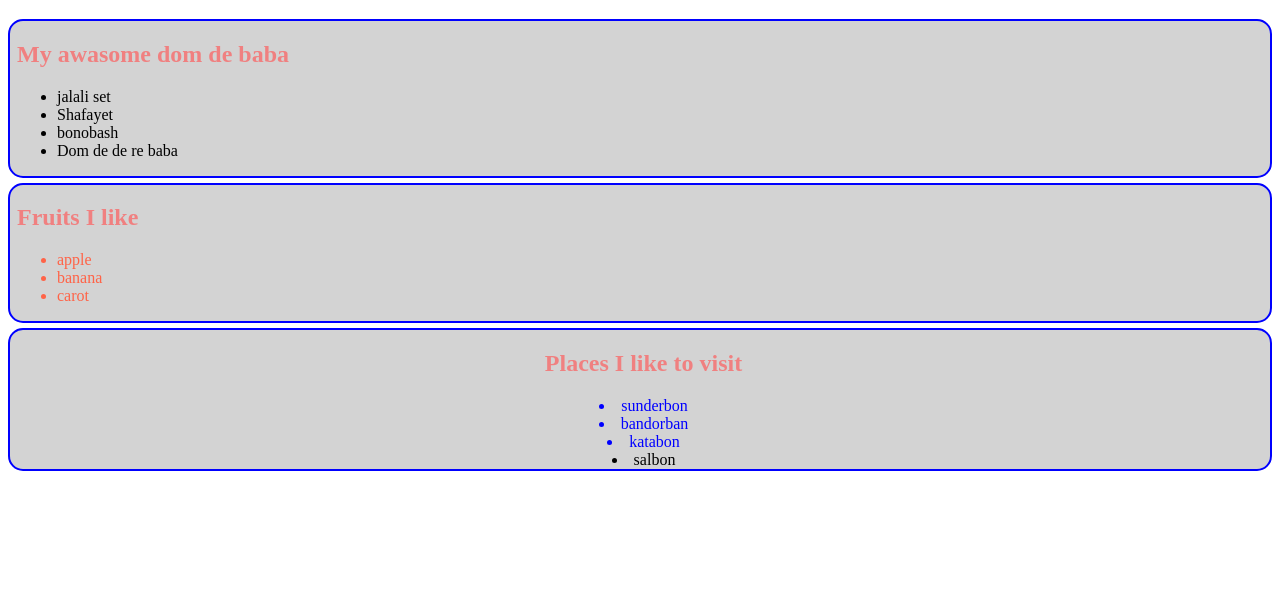
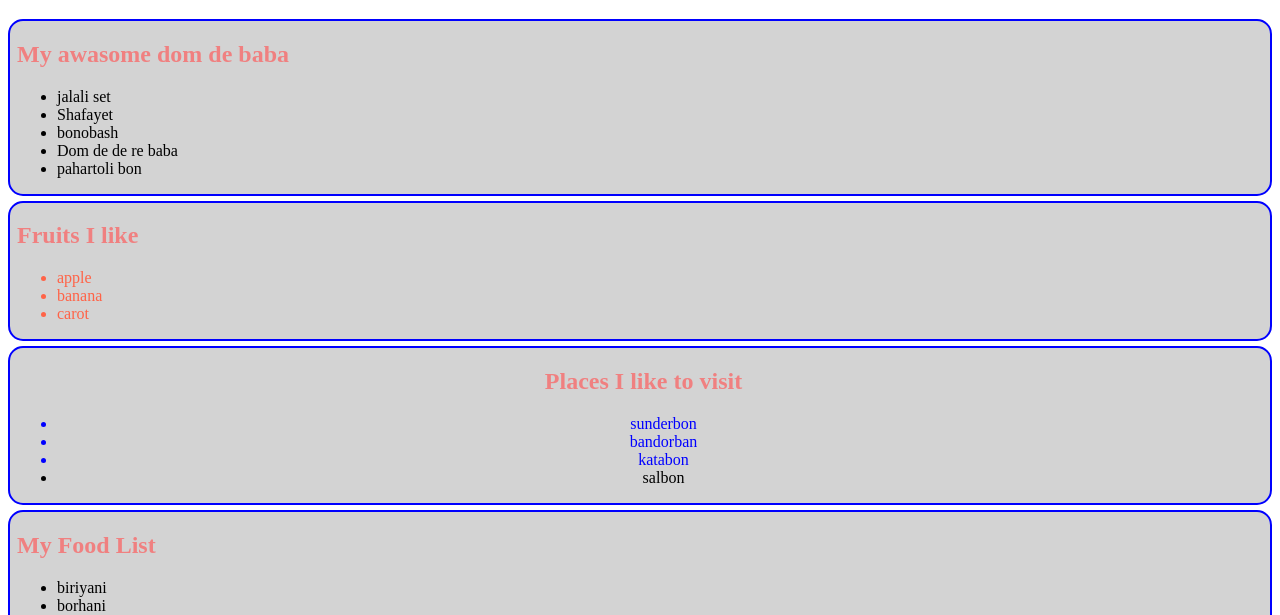
Before and after one commit to mahimgolder/Tour-of-DOM, a plain HTML site: page index.html in a window 1280 px wide. Shown: the part 177-792 px from the top of the page. Drawn offline with Linux system fonts and the light colour scheme.

Commit message:
added some script src link

```diff
--- a/index.html
+++ b/index.html
@@ -23,11 +23,11 @@
         <h1>Welcome to my DOM</h1>
         <p>Lorem ipsum dolor sit amet consectetur adipisicing elit. Et dolor vitae debitis? Placeat maxime accusamus beatae debitis. Repellat consectetur, earum voluptatibus in nobis impedit rem alias quis dolore eius illum.</p>
     </header>
-    <main>
+    <main id="main-container">
         <h1>MY Awesome DOM de baba</h1>
         <section>
             <h1>My awasome dom de baba </h1>
-            <ul>
+            <ul id="places-list">
                 <li >jalali set</li>
                 <li >Shafayet</li>
                 <li >bonobash</li>
@@ -45,13 +45,16 @@
         </section>
         <section id="places-container" class="large-text">
             <h1>Places I like to visit </h1>
-            <li class="importent-place">sunderbon</li>
-            <li class="importent-place">bandorban</li>
-            <li class="importent-place">katabon</li>
-            <li class="other-place">salbon</li>
+            <ul>
+                <li class="importent-place">sunderbon</li>
+                <li class="importent-place">bandorban</li>
+                <li class="importent-place">katabon</li>
+                <li class="other-place">salbon</li>
+            </ul>
         </section>
     </main>
     <script src="js/dom.js"></script>
+    <script src="js/append.js"></script>
     <script src="js/styleInJs.js"></script>
     <script>
         const liColection = document.getElementsByTagName('li')
```
